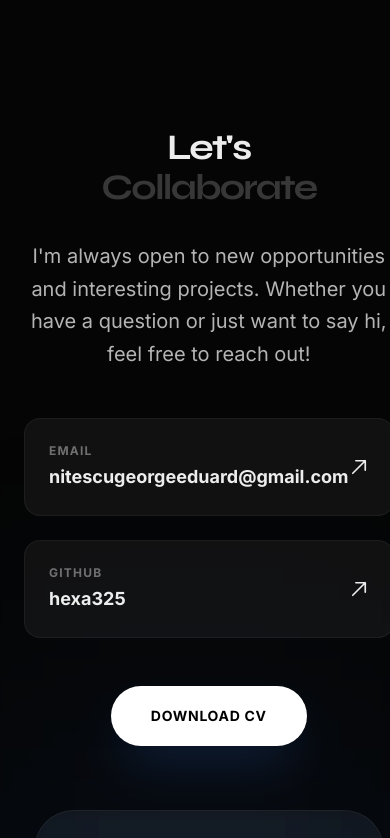
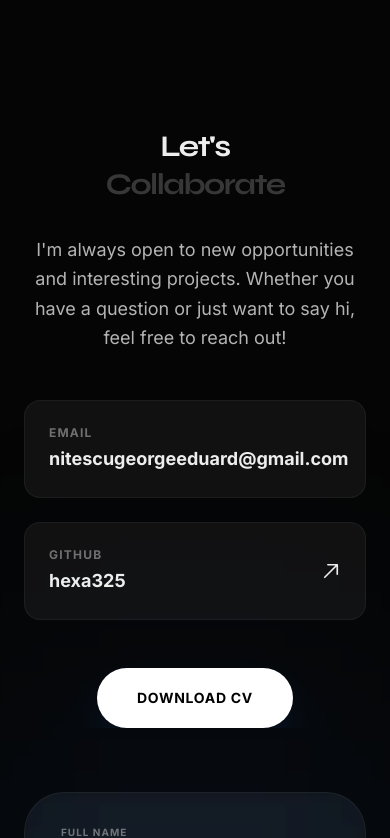
Before and after one commit to hexa325/portfolio-website, a Next.js app: page / in a window 390 px wide. Shown: the part 5000-5838 px from the top of the page. Built offline with nearby package versions, Linux system fonts and the light colour scheme.

Commit message:
fix: resolve mobile overflow and asymmetrical spacing in contact section

```diff
--- a/src/components/Contact.tsx
+++ b/src/components/Contact.tsx
@@ -5,12 +5,12 @@ export default function Contact() {
     <section id="contact" className="section-padding section-container relative overflow-hidden">
       <div className="absolute top-1/2 left-0 w-96 h-96 bg-blue-500/10 blur-[150px] -z-10" />
 
-      <div className="grid md:grid-cols-2 gap-16 items-center justify-items-center">
-        <div className="flex flex-col items-center md:items-start text-center md:text-left">
-          <h2 className="text-4xl md:text-6xl font-bold tracking-tighter mb-8">
+      <div className="flex flex-col md:grid md:grid-cols-2 gap-16 items-center">
+        <div className="flex flex-col items-center md:items-start text-center md:text-left w-full max-w-full overflow-hidden">
+          <h2 className="text-3xl md:text-6xl font-bold tracking-tighter mb-8 leading-tight">
             Let&apos;s <br /> <span className="text-black/20 dark:text-white/20">Collaborate</span>
           </h2>
-          <p className="text-xl text-black/70 dark:text-white/70 mb-12 leading-relaxed max-w-md mx-auto md:mx-0">
+          <p className="text-lg md:text-xl text-black/70 dark:text-white/70 mb-12 leading-relaxed max-w-md mx-auto md:mx-0 break-words">
             I&apos;m always open to new opportunities and interesting projects.
             Whether you have a question or just want to say hi, feel free to reach out!
           </p>
```
